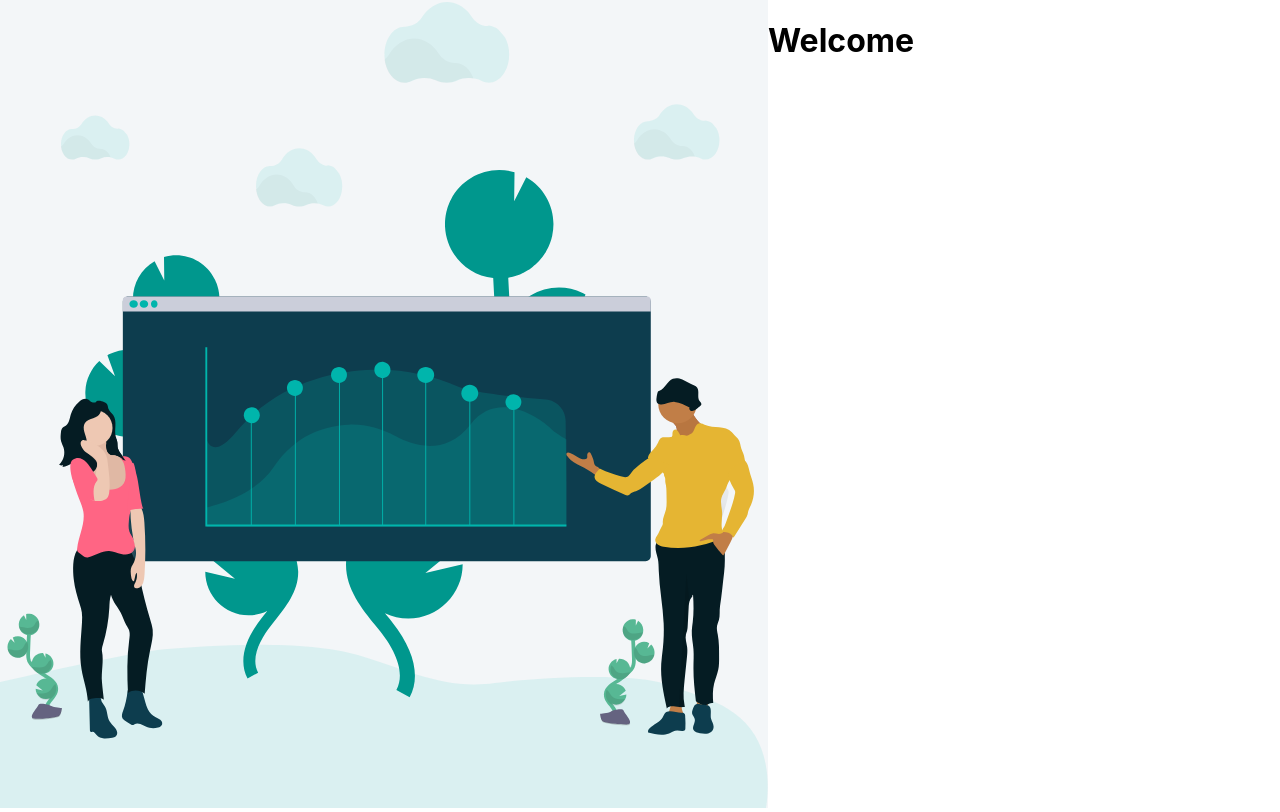
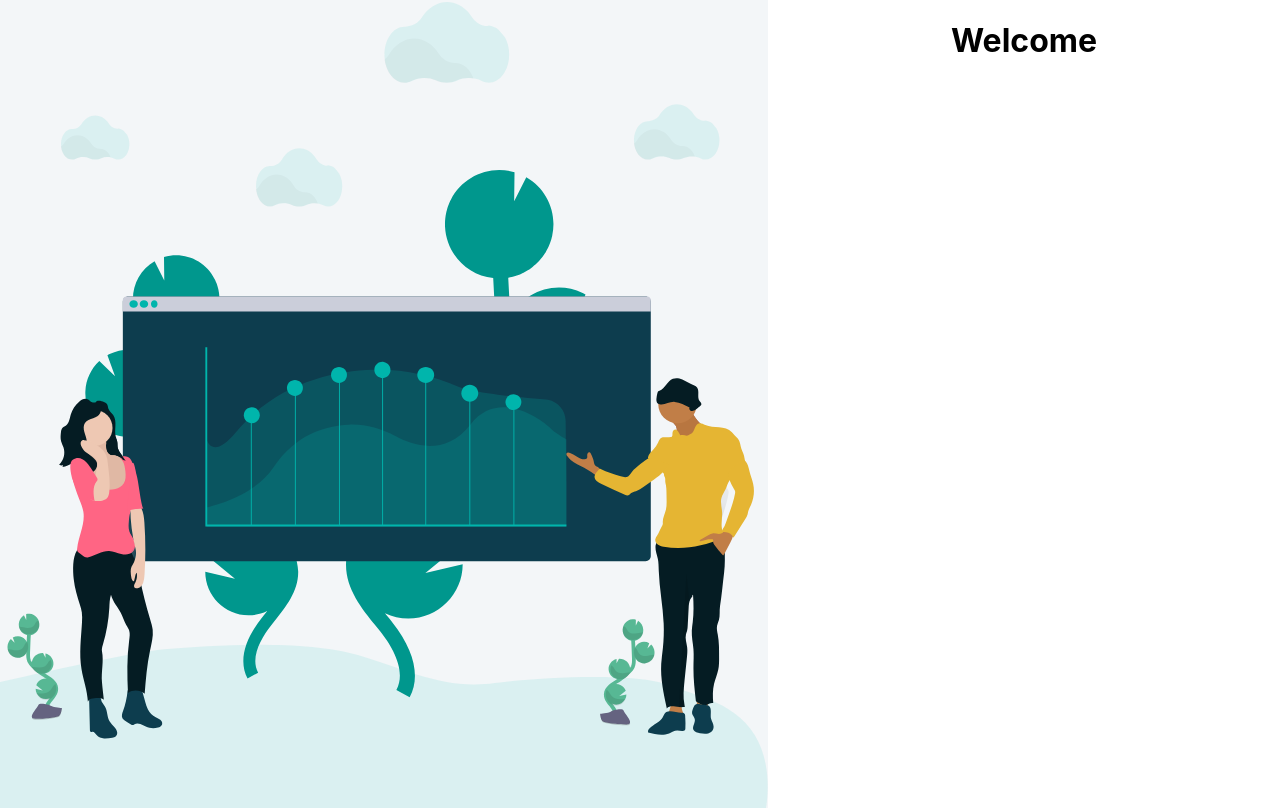
Before and after one commit to SepTorfeh/MQ-Uni-PACE, a React (Create React App) app in the folder app/: page / in a window 1280 px wide. Built offline with nearby package versions, Linux system fonts and the light colour scheme.

Commit message:
adding little style to LoginForm

```diff
--- a/app/src/components/login/LoginForm.tsx
+++ b/app/src/components/login/LoginForm.tsx
@@ -1,21 +1,25 @@
 import React from 'react';
 import styled from 'styled-components';
+import { mobileMaxWidth } from '../reusable/screenSize';
 
 const StyledLoginForm = styled.form`
     width: auto;
     height: auto;
     position: relative;
+    justify-self: center;
+
+    @media (max-width: ${mobileMaxWidth}){
+        align-self: center;
+    }
 
 `
 
 const LoginForm = () => {
 
     return (
-            <div>
             <StyledLoginForm>
                 <h1>Welcome</h1>
             </StyledLoginForm>
-            </div>
     )
 
 }
```
